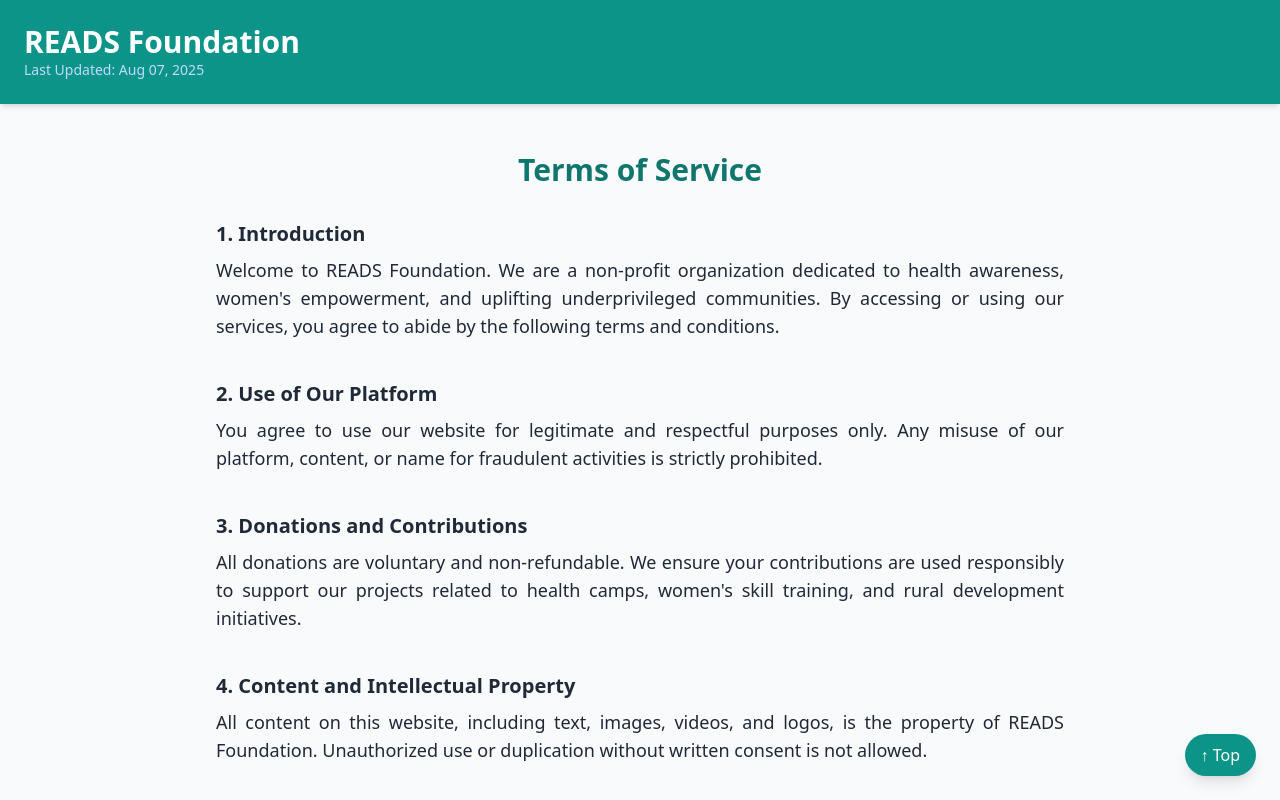
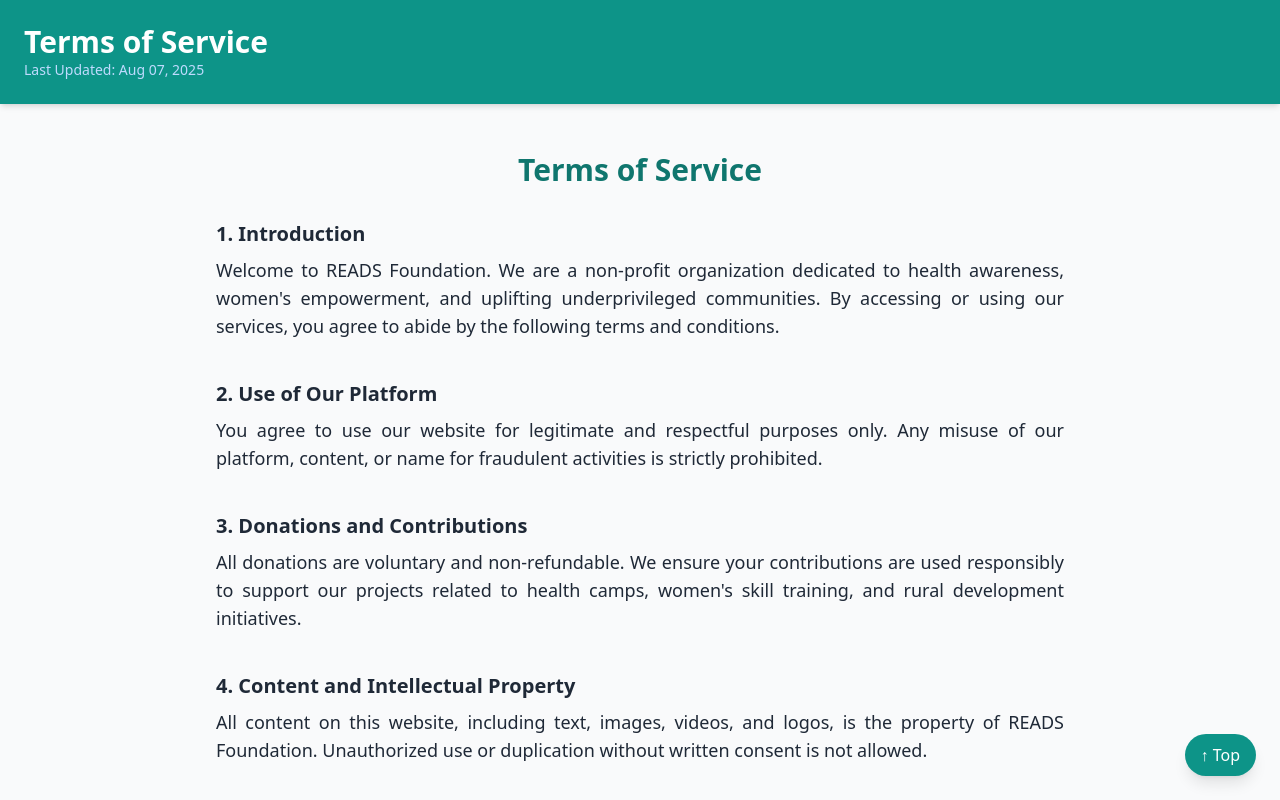
Before and after one commit to vikas409/Rural-Development, a plain HTML site: page TermsOfServices.html in a window 1280 px wide. Shown: the top 800 px of the page. Drawn offline with nearby package versions, Linux system fonts and the light colour scheme.

Commit message:
Update
Signed-off-by: vikas409 <vikasdubey7754@gmail.com>

```diff
--- a/TermsOfServices.html
+++ b/TermsOfServices.html
@@ -16,7 +16,7 @@
   <!-- Header -->
   <header class="bg-teal-600 text-white py-6 shadow-md">
     <div class="max-w-7xl mx-auto px-4 sm:px-6">
-      <h1 class="text-3xl font-bold">READS Foundation</h1>
+      <h1 class="text-3xl font-bold">Terms of Service</h1>
       <p class="text-sm text-blue-200">Last Updated: Aug 07, 2025</p>
     </div>
   </header>
@@ -82,8 +82,8 @@
     <div class="max-w-4xl mx-auto px-4 text-center text-sm">
       &copy; 2025 READS Foundation. All rights reserved.
       <div class="mt-2">
-        <a href="./privacy.html" class="text-teal-400 hover:underline mx-2">Privacy Policy</a> |
-        <a href="./terms-of-service.html" class="text-teal-400 hover:underline mx-2">Terms of Service</a>
+        <a href="./PrivacyPolicy.html" class="text-teal-400 hover:underline mx-2">Privacy Policy</a> |
+        <a href="./TermsOfServices.html" class="text-teal-400 hover:underline mx-2">Terms of Service</a>
       </div>
     </div>
   </footer>
```
